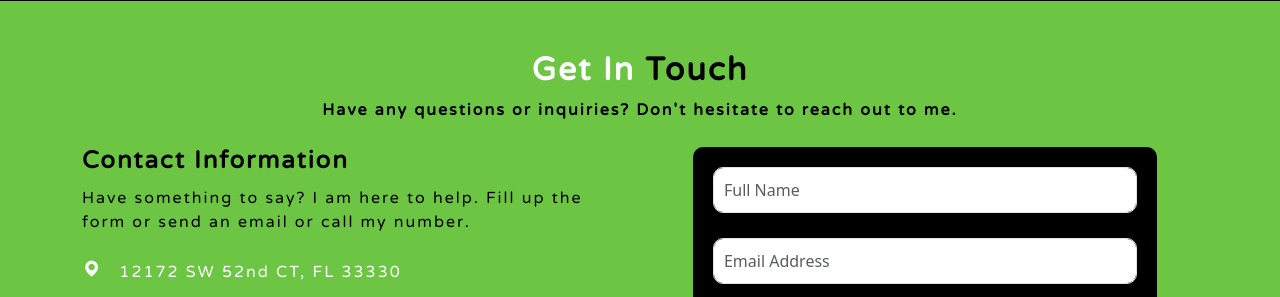
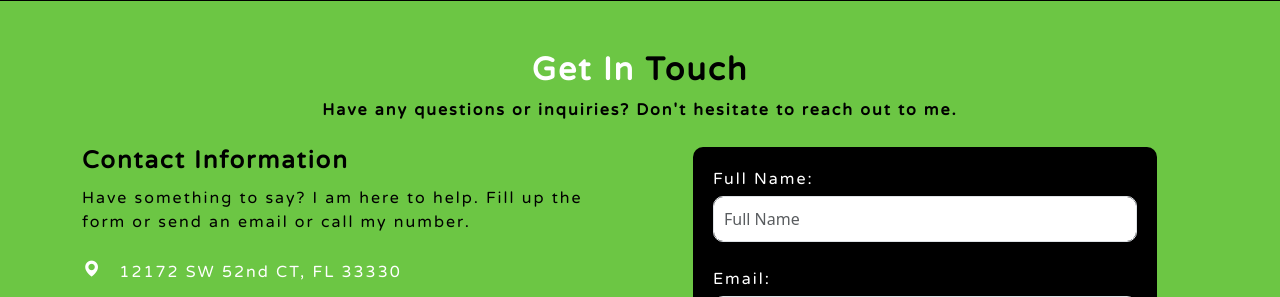
Before and after one commit to Daniel1000c/creatorRepo, a PHP site: page / in a window 1280 px wide. Shown: the part 3426-3723 px from the top of the page. Run offline with PHP 8.4, Linux system fonts and the light colour scheme.

Commit message:
add form labels

```diff
--- a/index.php
+++ b/index.php
@@ -357,12 +357,15 @@
                 <form action="contactForm.php" method="post" name="contactForm" id="contactForm" autocomplete="off">
 
                     <!--Name Input-->
+                    <label for="fullName">Full Name:</label>
                     <input type="text" name="fullName" id="fullName" placeholder="Full Name" class="form-control" autocomplete="off"><br>
 
                     <!--Email Input-->
+                    <label for="email">Email:</label>
                     <input type="email" name="email" id="email" placeholder="Email Address" class="form-control" autocomplete="off"><br>
 
                     <!--Message Input-->
+                    <label for="client_message">Message:</label>
                     <textarea name="client_message" id="client_message" placeholder="Your Message" rows="5" class="form-control"></textarea><br>
 
                     <input type="submit" value="Send Message" id="submitButton">
```
